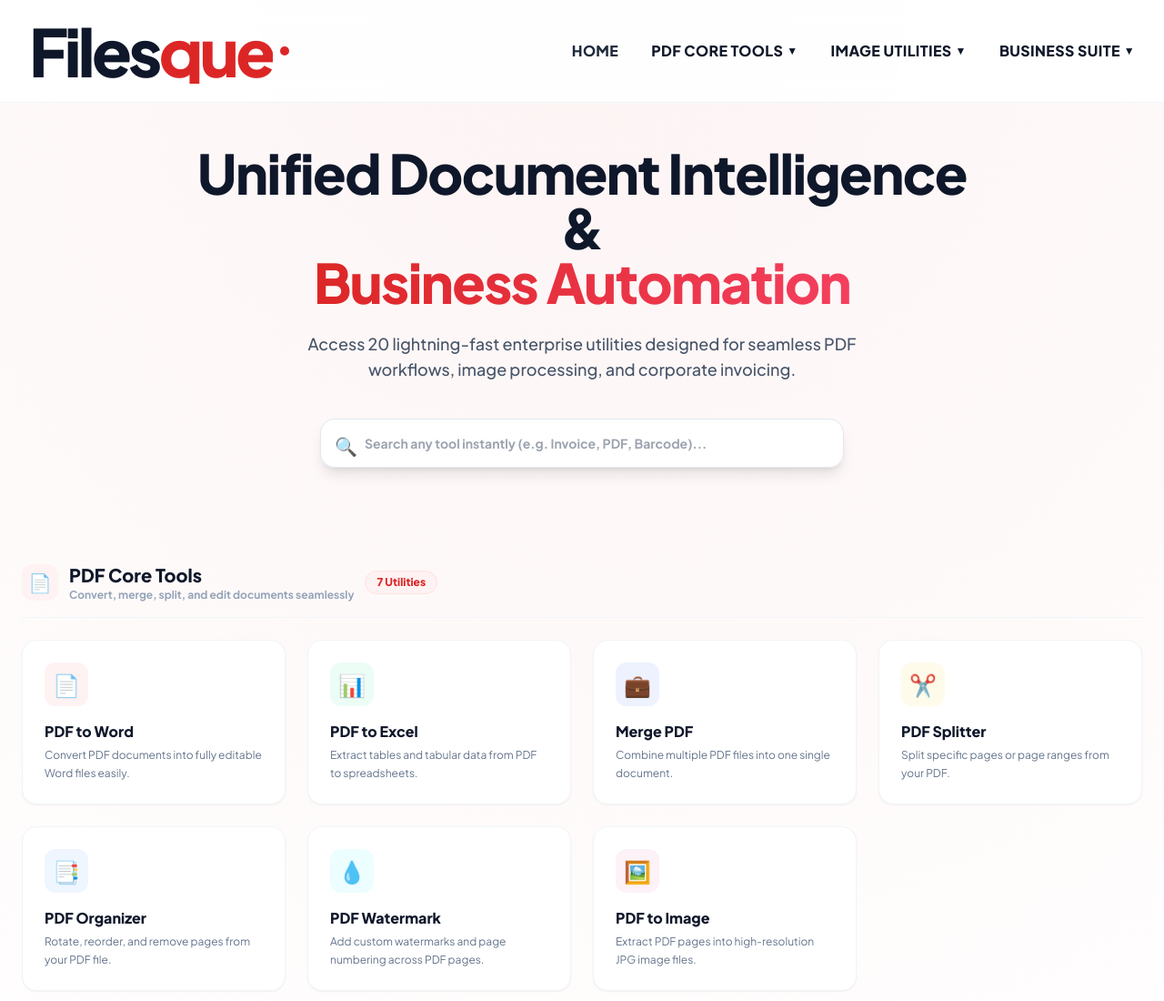
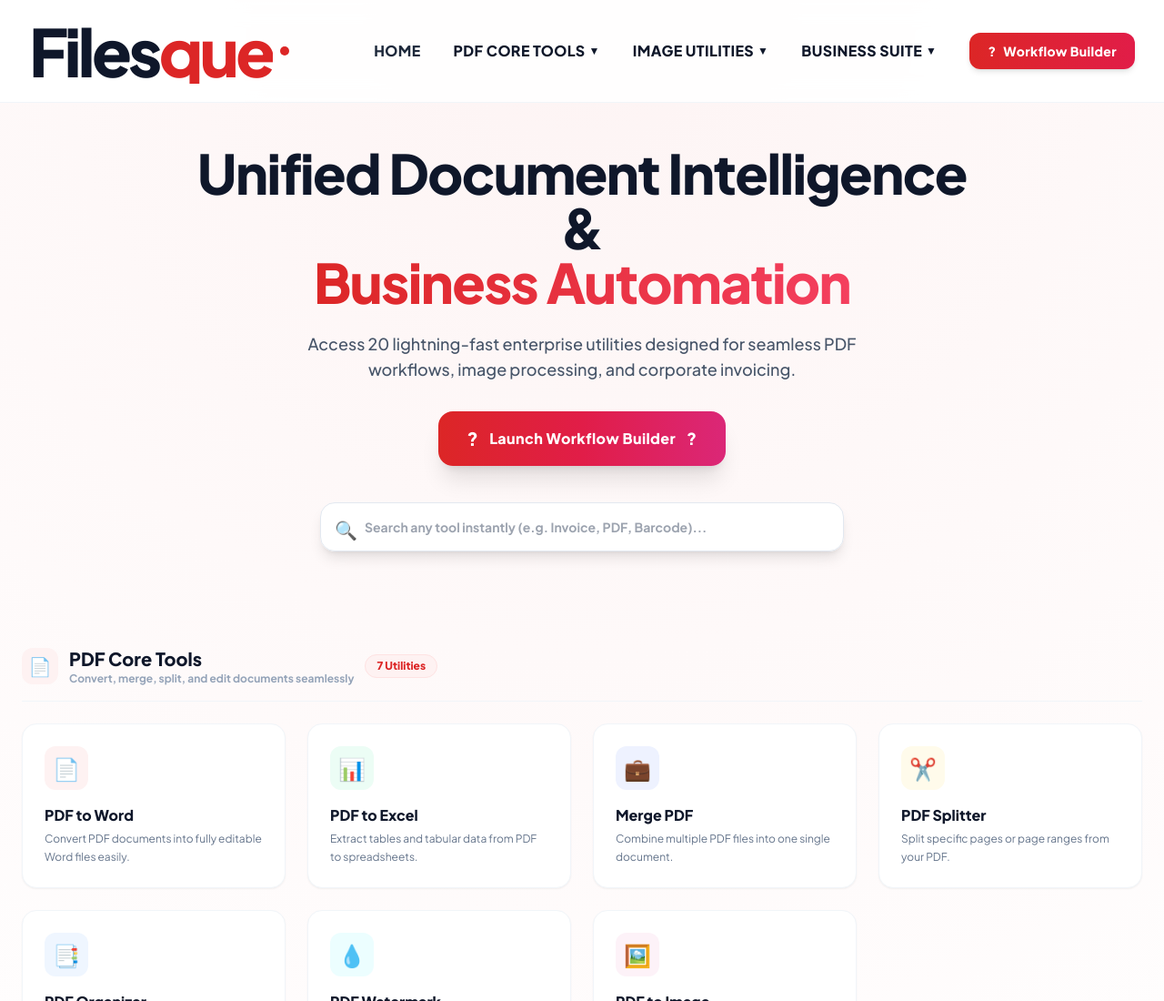
Before and after one commit to mddeen786-hash/online-tools-kit, a website: page index.html in a window 1280 px wide. Shown: the top 1100 px of the page at 91% size. Drawn offline with nearby package versions, Linux system fonts and the light colour scheme.

Commit message:
Add files via upload

```diff
--- a/index.html
+++ b/index.html
@@ -87,6 +87,12 @@
             </div>
         </div>
 
+        <!-- Workflow Builder Button -->
+        <a href="/workflow-builder" class="bg-gradient-to-r from-red-600 to-rose-600 hover:from-red-700 hover:to-rose-700 text-white px-5 py-2.5 rounded-xl font-black text-sm tracking-wide shadow-md hover:shadow-xl transition-all duration-200 transform hover:-translate-y-0.5 flex items-center space-x-2">
+            <span>?</span>
+            <span>Workflow Builder</span>
+        </a>
+
     </div>
 </nav>
 
@@ -97,9 +103,18 @@
         <span class="bg-gradient-to-r from-red-600 to-rose-500 bg-clip-text text-transparent">Business Automation</span>
     </h1>
 
-    <p class="text-base sm:text-lg text-slate-600 max-w-2xl mx-auto mb-10 font-medium leading-relaxed">
+        <p class="text-base sm:text-lg text-slate-600 max-w-2xl mx-auto mb-8 font-medium leading-relaxed">
         Access 20 lightning-fast enterprise utilities designed for seamless PDF workflows, image processing, and corporate invoicing.
     </p>
+
+    <!-- Workflow Builder Launch Button -->
+    <div class="mb-10 flex justify-center">
+        <a href="/workflow-builder" class="inline-flex items-center space-x-3 bg-gradient-to-r from-red-600 via-rose-600 to-pink-600 hover:from-red-700 hover:to-pink-700 text-white px-8 py-4 rounded-2xl font-black text-base tracking-wide shadow-xl hover:shadow-2xl hover:-translate-y-1 transition-all duration-300">
+            <span class="text-xl">?</span>
+            <span>Launch Workflow Builder</span>
+            <span class="text-lg">?</span>
+        </a>
+    </div>
 
     <!-- Search Bar -->
     <div class="relative max-w-xl mx-auto shadow-lg rounded-2xl transition-all duration-300 focus-within:ring-4 focus-within:ring-red-500/10">
```
